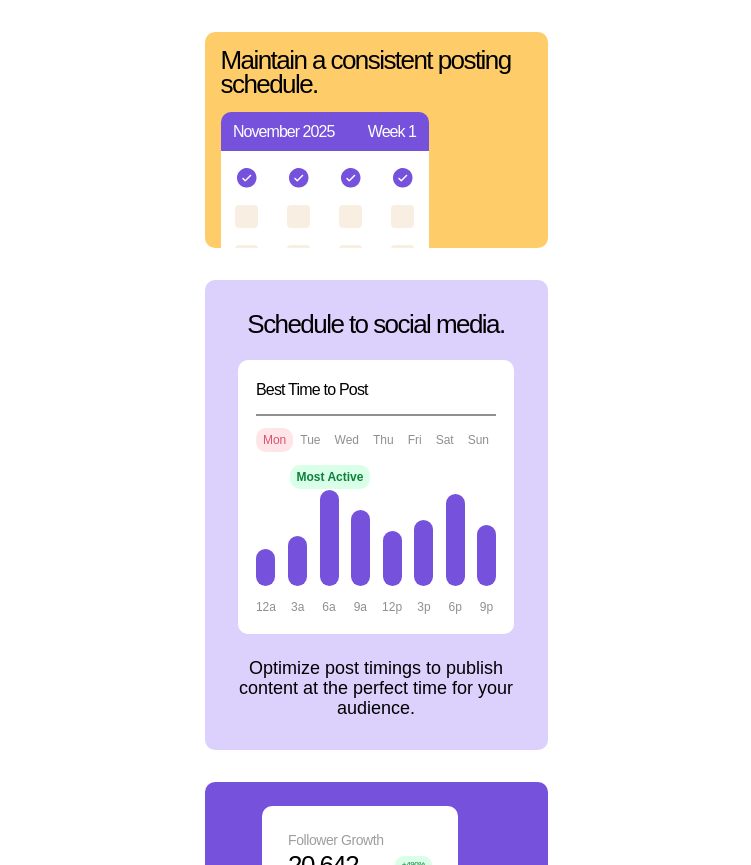
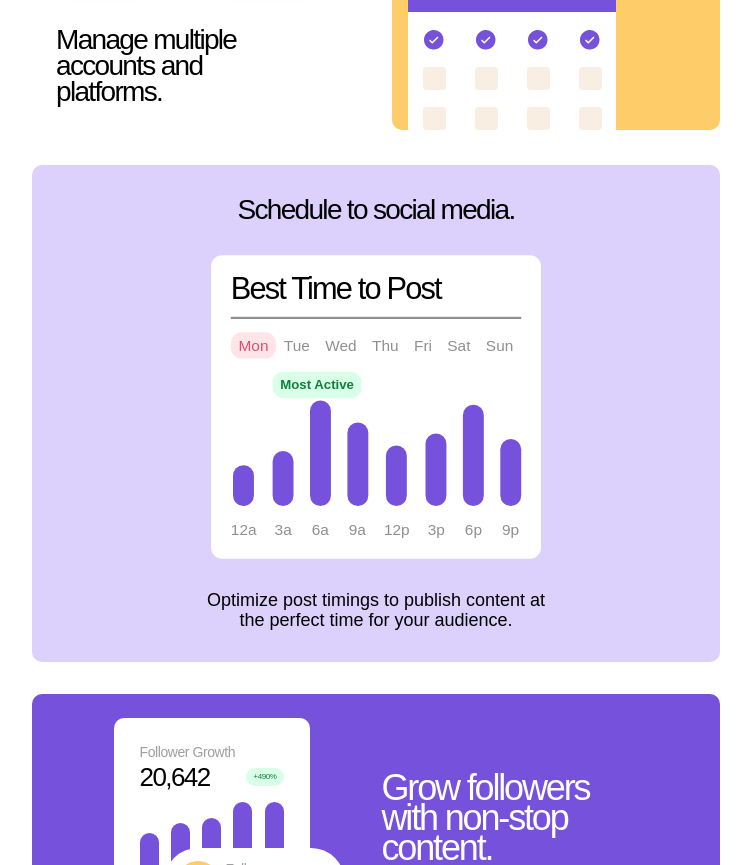
Before and after one commit to phil-cody/bento-grid, a website: page index.html in a window 1280 px wide. Shown: the part 510-1375 px from the top of the page, without its empty margins (264-1015 px from the left). Drawn offline with Linux system fonts and the light colour scheme.

Commit message:
added a tablet adaptive

```diff
--- a/index.html
+++ b/index.html
@@ -11,16 +11,16 @@
 <body>
 	<main>
 		<div class="bento">
-			<section class="social-media block">
+			<section class="social-media">
 				<h1 class="social-media__hero">Social Media <span class="social-media__hero--yellow-text">10x</span>
-					<i>Faster</i> with AI</h1>
+					<span class="italic">Faster</span> with AI
+				</h1>
 				<section class="bento__rate">
 					<img src="src/image/star.svg" alt="high rate" class="star">
 					<p class="social-media__description">Over 4,000 5-star reviews</p>
 				</section>
 			</section>
-			<section class="bento__inner block">
-				<section class="bento__manage-multiple block">
+			<section class="bento__manage-multiple">
 				<div class="social-network">
 					<div class="social-network__item">
 						<div class="social-network__item--background">
@@ -43,7 +43,7 @@
 				</div>
 				<div class="social-network__description">Manage multiple accounts and platforms.</div>
 			</section>
-				<section class="maintain block">
+			<section class="maintain">
 				<p class="maintain__text">Maintain a consistent posting schedule.</p>
 				<div class="maintain__illustrations">
 					<div class="maintain__hero">
@@ -74,10 +74,12 @@
 					</div>
 				</div>
 			</section>
-			</section>
-			<section class="schedule block">
+			<section class="schedule">
 				<h2 class="schedule__header">Schedule to social media.</h2>
 				<div class="schedule__graph">
+					<div class="schedule__most-active">
+						<p>Most Active</p>
+					</div>
 					<div class="schedule__graph-header">
 						<p class="schedule__graph-header--text">
 							Best Time to Post
@@ -111,35 +113,35 @@
 						<div class="schedule__graph-content--hours">
 							<div class="hours">
 								<div class="hours__12a hour">
-									<div class="hours__12a-scale"></div>
+									<div class="hours__12a-scale scale"></div>
 									<p class="hours__12a-text">12a</p>
 								</div>
 								<div class="hours__3a hour">
-									<div class="hours__3a-scale"></div>
+									<div class="hours__3a-scale scale"></div>
 									<p class="hours__3a-text">3a</p>
 								</div>
 								<div class="hours__6a hour">
-									<div class="hours__6a-scale"></div>
+									<div class="hours__6a-scale scale"></div>
 									<p class="hours__6a-text">6a</p>
 								</div>
 								<div class="hours__9a hour">
-									<div class="hours__9a-scale"></div>
+									<div class="hours__9a-scale scale"></div>
 									<p class="hours__9a-text">9a</p>
 								</div>
 								<div class="hours__12p hour">
-									<div class="hours__12p-scale"></div>
+									<div class="hours__12p-scale scale"></div>
 									<p class="hours__12p-text">12p</p>
 								</div>
 								<div class="hours__3p hour">
-									<div class="hours__3p-scale"></div>
+									<div class="hours__3p-scale scale"></div>
 									<p class="hours__3p-text">3p</p>
 								</div>
 								<div class="hours__6p hour">
-									<div class="hours__6p-scale"></div>
+									<div class="hours__6p-scale scale"></div>
 									<p class="hours__6p-text">6p</p>
 								</div>
 								<div class="hours__9p hour">
-									<div class="hours__9p-scale"></div>
+									<div class="hours__9p-scale scale"></div>
 									<p class="hours__9p-text">9p</p>
 								</div>
 							</div>
@@ -148,11 +150,8 @@
 				</div>
 				<p class="schedule__description">Optimize post timings to publish content at the perfect time for your audience.
 				</p>
-				<div class="schedule__most-active">
-					<p>Most Active</p>
-				</div>
 			</section>
-			<section class="grow-followers block">
+			<section class="grow-followers">
 				<div class="grow-followers__blocks">
 					<div class="grow-followers__blocks--graphs">
 						<div class="graphs">
@@ -193,7 +192,7 @@
 				</div>
 				<h2 class="grow-followers__text">Grow followers with non-stop content.</h2>
 			</section>
-			<section class="faster block">
+			<section class="faster">
 				<div class="faster__text">
 					<h2 class="faster__text-header">> 56% </h2>
 					<p class="faster__text-description">faster audience growth</p>
@@ -210,8 +209,9 @@
 					</div>
 				</div>
 			</section>
-			<section class="create block">
-				<h2 class="create__header">Create and schedule content <span class="create__dedicated-text"><i>quicker.</i></span></h2>
+			<section class="create">
+				<h2 class="create__header">Create and schedule content <span class="create__dedicated-text"><span
+							class="italic">quicker.</span></span></h2>
 				<div class="create__image">
 					<div class="create__image-button">
 						<div class="button__text">Create Post</div>
@@ -222,7 +222,7 @@
 					<img src="src/image/cursor.svg" alt="cursor" class="create__image-cursor"></img>
 				</div>
 			</section>
-			<section class="write-your-content block">
+			<section class="write-your-content">
 				<h2 class="write-your-content__header">Write your content using AI.</h2>
 				<div class="write-your-content__content">
 					<div class="content">
@@ -241,7 +241,9 @@
 								</div>
 								<div class="ai-message">
 									<p>Certainly! Here are five tips to help you grow your Instagram account:
-Optimize Your Profile: Make sure your Instagram profile is complete and engaging. Use a clear and recognizable profile picture, write a compelling bio that describes who you are or what your account is about, and include a link to your website or relevant content.</p>
+										Optimize Your Profile: Make sure your Instagram profile is complete and engaging. Use a clear and
+										recognizable profile picture, write a compelling bio that describes who you are or what your account
+										is about, and include a link to your website or relevant content.</p>
 								</div>
 							</div>
 						</div>
--- a/src/scss/_basic.scss
+++ b/src/scss/_basic.scss
@@ -2,6 +2,7 @@
 	box-sizing: border-box;
 	margin: 0;
 	padding: 0;
+	position: relative;
 }
 
 p {
--- a/src/scss/_mixins.scss
+++ b/src/scss/_mixins.scss
@@ -14,8 +14,6 @@
 @mixin block {
 	border-radius: 10px;
 }
-
-// scale's form
 
 @mixin scale {
 	background-color: v.$purple-500;
@@ -68,7 +66,7 @@
 @mixin t-text-preset-2 {
 	font-family: DM Sans Medium, sans-serif;
 	font-size: 36px;
-	line-height: 30%;
+	line-height: 30px;
 	letter-spacing: -0.06em;
 }
 
--- a/src/scss/components/_create.scss
+++ b/src/scss/components/_create.scss
@@ -50,3 +50,18 @@
 		}
 	}
 }
+
+@media (min-width: 768px) {
+	.create {
+		max-width: 328px;
+		min-width: 328px;
+		max-height: 355px;
+		min-height: 355px;
+		justify-content: center;
+		grid-row: 6;
+
+		&__header {
+			@include i.t-text-preset-2;
+		}
+	}
+}
--- a/src/scss/components/_faster.scss
+++ b/src/scss/components/_faster.scss
@@ -51,3 +51,18 @@
 		}
 	}
 }
+
+@media (min-width: 768px) {
+	.faster {
+		max-width: 688px;
+		min-width: 688px;
+		display: flex;
+		flex-direction: row;
+		justify-content: space-between;
+		grid-row: 5;
+	}
+
+	.faster__text-header {
+		@include i.t-text-preset-1;
+	}
+}
--- a/src/scss/components/_grow-followers.scss
+++ b/src/scss/components/_grow-followers.scss
@@ -6,7 +6,7 @@
 	gap: 40px;
 	background-color: i.$purple-500;
 	max-width: 343px;
-	width: 343px;
+	min-width: 343px;
 	padding: 24px;
 
 	&__blocks {
@@ -173,3 +173,19 @@
 		text-align: center;
 	}
 }
+
+@media (min-width: 768px) {
+	.grow-followers {
+		max-width: 688px;
+		min-width: 688px;
+		flex-direction: row;
+		grid-row: 4;
+
+		&__text {
+			@include i.t-text-preset-2;
+			font-weight: 500;
+			max-width: 257px;
+			text-align: left;
+		}
+	}
+}
--- a/src/scss/components/_maintain.scss
+++ b/src/scss/components/_maintain.scss
@@ -36,7 +36,8 @@
 		line-height: 14px;
 	}
 
-	&__hero-date, &__hero-week {
+	&__hero-date,
+	&__hero-week {
 		margin: 12.5px;
 	}
 
@@ -60,3 +61,15 @@
 		}
 	}
 }
+
+@media (min-width: 768px) {
+	.maintain {
+		max-width: 328px;
+		max-height: 247px;
+		grid-row: 2;
+	}
+
+	.maintain__text {
+		@include i.t-text-preset-3;
+	}
+}
--- a/src/scss/components/_manage-multiple.scss
+++ b/src/scss/components/_manage-multiple.scss
@@ -1,9 +1,4 @@
 @use '../importer' as i;
-
-.bento__inner {
-	@include i.flex-center;
-	gap: 32px;
-}
 
 .bento__manage-multiple {
 	@include i.block;
@@ -74,3 +69,20 @@
 		margin: 0 16px;
 	}
 }
+
+@media (min-width: 768px) {
+	.bento__manage-multiple {
+		max-width: 328px;
+		min-width: 328px;
+		max-height: 247px;
+		min-height: 247px;
+		gap: 54px;
+		grid-row: 2;
+	}
+
+	.social-network__description {
+		@include i.t-text-preset-3;
+		margin: 0px 96px 24px 24px;
+		padding: 0;
+	}
+}
--- a/src/scss/components/_schedule.scss
+++ b/src/scss/components/_schedule.scss
@@ -7,7 +7,7 @@
 	padding: 32px 0;
 	gap: 24px;
 	max-width: 343px;
-	width: 343px;
+	min-width: 343px;
 	background-color: i.$purple-100;
 	position: relative;
 
@@ -28,6 +28,7 @@
 		@include i.block;
 		background-color: i.$white;
 		padding: 18px;
+		position: relative;
 
 		&-header {
 
@@ -67,6 +68,10 @@
 
 			&--hours {
 
+				.scale {
+					@include i.scale;
+				}
+
 				.hours {
 					display: flex;
 					justify-content: space-between;
@@ -81,7 +86,6 @@
 					&__12a {
 
 						&-scale {
-							@include i.scale;
 							height: 37px;
 						}
 					}
@@ -89,7 +93,6 @@
 					&__3a {
 
 						&-scale {
-							@include i.scale;
 							height: 50px;
 						}
 					}
@@ -97,7 +100,6 @@
 					&__6a {
 
 						&-scale {
-							@include i.scale;
 							height: 96px;
 						}
 					}
@@ -105,7 +107,6 @@
 					&__9a {
 
 						&-scale {
-							@include i.scale;
 							height: 76px;
 						}
 					}
@@ -113,7 +114,6 @@
 					&__12p {
 
 						&-scale {
-							@include i.scale;
 							height: 55px;
 						}
 					}
@@ -121,7 +121,6 @@
 					&__3p {
 
 						&-scale {
-							@include i.scale;
 							height: 66px;
 						}
 					}
@@ -129,7 +128,6 @@
 					&__6p {
 
 						&-scale {
-							@include i.scale;
 							height: 92px;
 						}
 					}
@@ -137,7 +135,6 @@
 					&__9p {
 
 						&-scale {
-							@include i.scale;
 							height: 61px;
 						}
 					}
@@ -163,7 +160,37 @@
 		background-color: #DAFFE9;
 		padding: 3px 7px;
 		@include i.block;
-		top: 185px;
-		left: 85px;
+		top: 106px;
+		left: 56px;
 	}
 }
+
+@media (min-width: 768px) {
+	.schedule {
+		max-width: 688px;
+		min-width: 688px;
+		max-height: 497px;
+		min-height: 497px;
+		grid-row: 3;
+
+		&__header {
+			@include i.t-text-preset-3;
+		}
+
+		&__graph {
+			transform: scale(1.1);
+
+			&-header--text {
+				@include i.t-text-preset-3;
+			}
+
+			&-content {
+				font-size: 14px;
+			}
+		}
+
+		&__description {
+			max-width: 340px;
+		}
+	}
+}
--- a/src/scss/components/_social-media.scss
+++ b/src/scss/components/_social-media.scss
@@ -10,10 +10,10 @@
 	width: 100%;
 
 	&__hero {
-	@include i.m-text-preset-1;
-	font-weight: 500;
-	text-align: center;
-	margin: 40px 16px 24px;
+		@include i.m-text-preset-1;
+		font-weight: 500;
+		text-align: center;
+		margin: 40px 16px 24px;
 
 		&--yellow-text {
 			color: i.$yellow-500;
@@ -31,3 +31,19 @@
 		@include i.text-preset-4;
 	}
 }
+
+@media (min-width: 768px) {
+	.social-media {
+		min-width: 688px;
+		max-width: 688px;
+		min-height: 324px;
+		max-height: 324px;
+		grid-row: 1;
+
+		&__hero {
+			@include i.t-text-preset-1;
+			margin: 72px 76px 24px;
+			padding: 0 72px;
+		}
+	}
+}
--- a/src/scss/main.scss
+++ b/src/scss/main.scss
@@ -7,3 +7,17 @@
 	margin: 40px auto;
 	gap: 32px;
 }
+
+.italic {
+	font-style: italic;
+}
+
+@media (min-width: 768px) {
+	.bento {
+		max-width: 688px;
+		min-width: 688px;
+		display: grid;
+		grid-template-columns: repeat(2, 328px);
+		grid-template-rows: 324px 247px 497px 248px 155px 355px;
+	}
+}
```
Also changed, not shown: src/scss/components/_write-your-content.scss (+19 -5 lines), src/css/main.css, 1 other file. Lines whose indentation alone changed are shown as unchanged.
